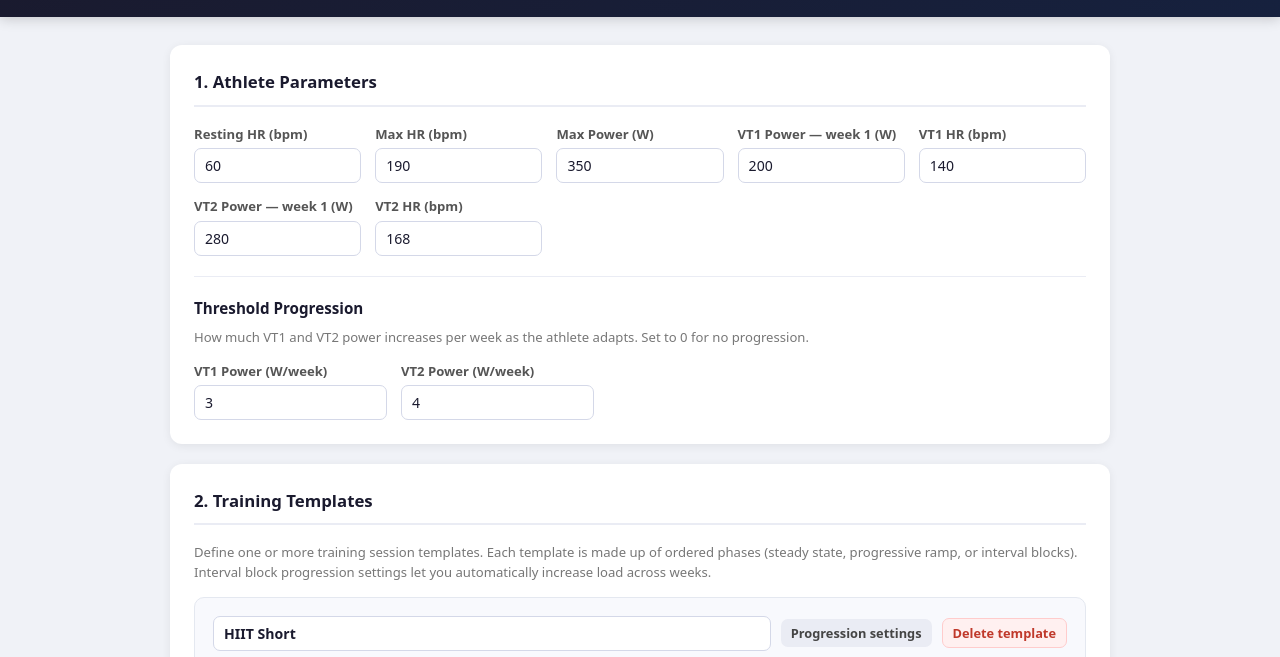
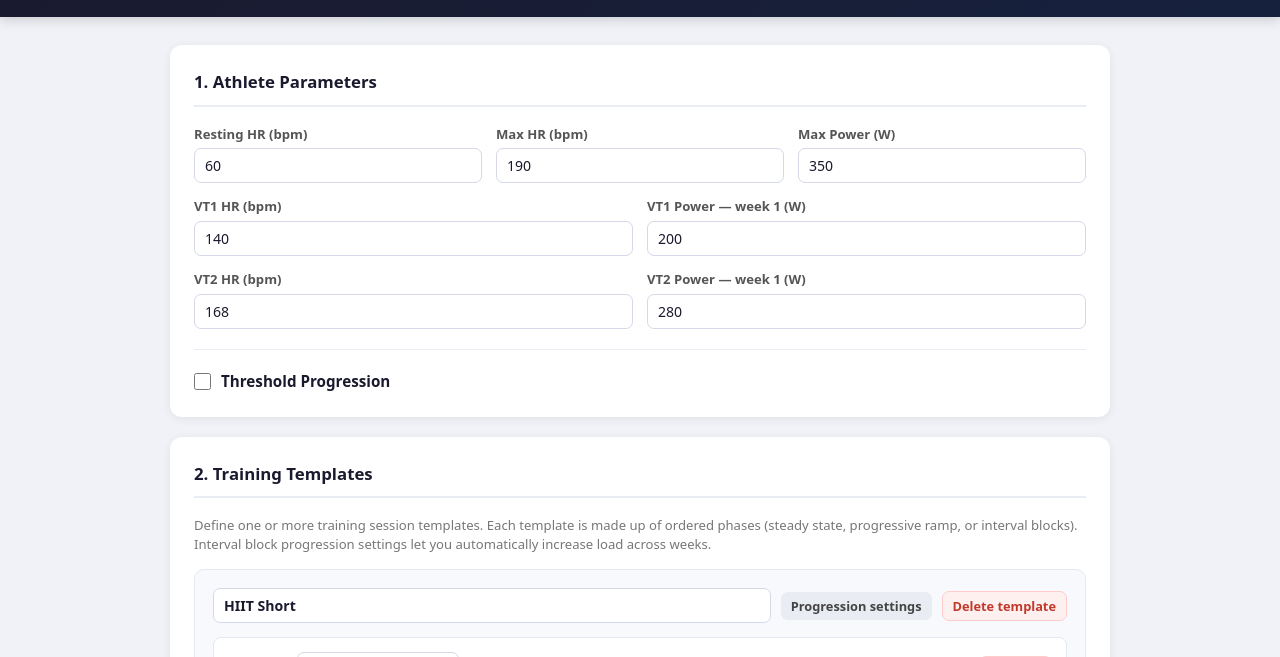
Before and after one commit to pimg/trainingschedule, a plain HTML site: page index.html in a window 1280 px wide. Shown: the part 79-736 px from the top of the page. Drawn offline with Linux system fonts and the light colour scheme.

Commit message:
changed athlete parameters
making threshold progression optional

```diff
--- a/index.html
+++ b/index.html
@@ -36,6 +36,11 @@
 
     /* === GRID LAYOUTS === */
     .param-grid { display: grid; grid-template-columns: repeat(auto-fill, minmax(145px, 1fr)); gap: 14px; }
+    .param-grid-row1 { display: grid; grid-template-columns: repeat(3, minmax(130px, 1fr)); gap: 14px; margin-bottom: 14px; }
+    .param-grid-row2, .param-grid-row3 { display: grid; grid-template-columns: repeat(2, minmax(130px, 1fr)); gap: 14px; margin-bottom: 14px; }
+    .prog-toggle-row { display: flex; align-items: center; gap: 10px; }
+    .prog-toggle-row label { margin-bottom: 0; font-size: 0.95rem; font-weight: 700; color: #1a1a2e; }
+    input[type="checkbox"].toggle-check { width: 17px; height: 17px; accent-color: #4a90e2; cursor: pointer; }
 
     /* === BUTTONS === */
     button { cursor: pointer; border: none; border-radius: 7px; font-family: inherit;
@@ -235,7 +240,7 @@
     <!-- 1. Athlete Parameters -->
     <div class="card">
       <h2>1. Athlete Parameters</h2>
-      <div class="param-grid">
+      <div class="param-grid-row1">
         <div>
           <label for="restHR">Resting HR (bpm)</label>
           <input type="number" id="restHR" min="30" max="100"
@@ -251,42 +256,67 @@
           <input type="number" id="maxPower" min="1" max="3000"
                  oninput="state.athleteParams.maxPower = +this.value">
         </div>
-        <div>
-          <label for="vt1Power">VT1 Power — week 1 (W)</label>
-          <input type="number" id="vt1Power" min="1" max="3000"
-                 oninput="state.athleteParams.vt1Power = +this.value">
-        </div>
+      </div>
+      <div class="param-grid-row2">
         <div>
           <label for="vt1HR">VT1 HR (bpm)</label>
           <input type="number" id="vt1HR" min="50" max="250"
                  oninput="state.athleteParams.vt1HR = +this.value">
         </div>
         <div>
-          <label for="vt2Power">VT2 Power — week 1 (W)</label>
-          <input type="number" id="vt2Power" min="1" max="3000"
-                 oninput="state.athleteParams.vt2Power = +this.value">
+          <label for="vt1Power">VT1 Power — week 1 (W)</label>
+          <input type="number" id="vt1Power" min="1" max="3000"
+                 oninput="state.athleteParams.vt1Power = +this.value">
         </div>
+      </div>
+      <div class="param-grid-row3">
         <div>
           <label for="vt2HR">VT2 HR (bpm)</label>
           <input type="number" id="vt2HR" min="50" max="250"
                  oninput="state.athleteParams.vt2HR = +this.value">
         </div>
+        <div>
+          <label for="vt2Power">VT2 Power — week 1 (W)</label>
+          <input type="number" id="vt2Power" min="1" max="3000"
+                 oninput="state.athleteParams.vt2Power = +this.value">
+        </div>
       </div>
 
       <hr class="section-divider">
 
-      <h2 style="border:none;padding:0;margin-bottom:8px;font-size:0.95rem">Threshold Progression</h2>
-      <p class="help-text">How much VT1 and VT2 power increases per week as the athlete adapts. Set to 0 for no progression.</p>
-      <div class="param-grid" style="max-width:400px">
-        <div>
-          <label for="vt1Prog">VT1 Power (W/week)</label>
-          <input type="number" id="vt1Prog" min="0" max="50" step="0.5"
-                 oninput="state.athleteParams.vt1ProgressionPerWeek = +this.value">
+      <div class="prog-toggle-row">
+        <input type="checkbox" id="thresholdProgEnabled" class="toggle-check"
+               onchange="onThresholdProgToggle(this.checked)">
+        <label for="thresholdProgEnabled">Threshold Progression</label>
+      </div>
+
+      <div id="threshold-prog-body" style="display:none">
+        <p class="help-text" style="margin-top:8px">
+          How much VT1 and VT2 power increases over time. Enter the watt increment and how many weeks between each step.
+        </p>
+        <div class="param-grid-row2">
+          <div>
+            <label for="vt1ProgWatts">VT1 increase (W)</label>
+            <input type="number" id="vt1ProgWatts" min="0" max="50" step="1"
+                   oninput="state.athleteParams.vt1ProgWatts = +this.value">
+          </div>
+          <div>
+            <label for="vt1ProgEveryNWeeks">VT1 every N weeks</label>
+            <input type="number" id="vt1ProgEveryNWeeks" min="1" max="26" step="1"
+                   oninput="state.athleteParams.vt1ProgEveryNWeeks = +this.value">
+          </div>
         </div>
-        <div>
-          <label for="vt2Prog">VT2 Power (W/week)</label>
-          <input type="number" id="vt2Prog" min="0" max="50" step="0.5"
-                 oninput="state.athleteParams.vt2ProgressionPerWeek = +this.value">
+        <div class="param-grid-row3">
+          <div>
+            <label for="vt2ProgWatts">VT2 increase (W)</label>
+            <input type="number" id="vt2ProgWatts" min="0" max="50" step="1"
+                   oninput="state.athleteParams.vt2ProgWatts = +this.value">
+          </div>
+          <div>
+            <label for="vt2ProgEveryNWeeks">VT2 every N weeks</label>
+            <input type="number" id="vt2ProgEveryNWeeks" min="1" max="26" step="1"
+                   oninput="state.athleteParams.vt2ProgEveryNWeeks = +this.value">
+          </div>
         </div>
       </div>
     </div>
@@ -362,8 +392,11 @@ let state = {
     restHR: 60, maxHR: 190, maxPower: 350,
     vt1Power: 200, vt1HR: 140,
     vt2Power: 280, vt2HR: 168,
-    vt1ProgressionPerWeek: 3,
-    vt2ProgressionPerWeek: 4
+    thresholdProgressionEnabled: false,
+    vt1ProgWatts: 0,
+    vt1ProgEveryNWeeks: 3,
+    vt2ProgWatts: 0,
+    vt2ProgEveryNWeeks: 4
   },
   scheduleConfig: {
     weeks: 8,
@@ -407,11 +440,18 @@ function fromSec(totalSec) {
 // ================================================================
 function paramsForWeek(weekIndex) {
   const ap = state.athleteParams;
-  return {
-    ...ap,
-    vt1Power: ap.vt1Power + weekIndex * (ap.vt1ProgressionPerWeek || 0),
-    vt2Power: ap.vt2Power + weekIndex * (ap.vt2ProgressionPerWeek || 0)
-  };
+  const vt1Inc = ap.thresholdProgressionEnabled
+    ? Math.floor(weekIndex / (ap.vt1ProgEveryNWeeks || 1)) * (ap.vt1ProgWatts || 0)
+    : 0;
+  const vt2Inc = ap.thresholdProgressionEnabled
+    ? Math.floor(weekIndex / (ap.vt2ProgEveryNWeeks || 1)) * (ap.vt2ProgWatts || 0)
+    : 0;
+  return { ...ap, vt1Power: ap.vt1Power + vt1Inc, vt2Power: ap.vt2Power + vt2Inc };
+}
+
+function onThresholdProgToggle(enabled) {
+  state.athleteParams.thresholdProgressionEnabled = enabled;
+  document.getElementById('threshold-prog-body').style.display = enabled ? '' : 'none';
 }
 
 function calcPower(iref, ap) {
@@ -1192,17 +1232,21 @@ function initDefaults() {
 
 function populateForms() {
   const ap = state.athleteParams;
-  document.getElementById('restHR').value    = ap.restHR;
-  document.getElementById('maxHR').value     = ap.maxHR;
-  document.getElementById('maxPower').value  = ap.maxPower;
-  document.getElementById('vt1Power').value  = ap.vt1Power;
-  document.getElementById('vt1HR').value     = ap.vt1HR;
-  document.getElementById('vt2Power').value  = ap.vt2Power;
-  document.getElementById('vt2HR').value     = ap.vt2HR;
-  document.getElementById('vt1Prog').value   = ap.vt1ProgressionPerWeek;
-  document.getElementById('vt2Prog').value   = ap.vt2ProgressionPerWeek;
-  document.getElementById('numWeeks').value  = state.scheduleConfig.weeks;
-  document.getElementById('sessPerWeek').value = state.scheduleConfig.sessionsPerWeek;
+  document.getElementById('restHR').value             = ap.restHR;
+  document.getElementById('maxHR').value              = ap.maxHR;
+  document.getElementById('maxPower').value           = ap.maxPower;
+  document.getElementById('vt1HR').value              = ap.vt1HR;
+  document.getElementById('vt1Power').value           = ap.vt1Power;
+  document.getElementById('vt2HR').value              = ap.vt2HR;
+  document.getElementById('vt2Power').value           = ap.vt2Power;
+  document.getElementById('thresholdProgEnabled').checked = ap.thresholdProgressionEnabled;
+  document.getElementById('threshold-prog-body').style.display = ap.thresholdProgressionEnabled ? '' : 'none';
+  document.getElementById('vt1ProgWatts').value       = ap.vt1ProgWatts;
+  document.getElementById('vt1ProgEveryNWeeks').value = ap.vt1ProgEveryNWeeks;
+  document.getElementById('vt2ProgWatts').value       = ap.vt2ProgWatts;
+  document.getElementById('vt2ProgEveryNWeeks').value = ap.vt2ProgEveryNWeeks;
+  document.getElementById('numWeeks').value           = state.scheduleConfig.weeks;
+  document.getElementById('sessPerWeek').value        = state.scheduleConfig.sessionsPerWeek;
 }
 
 document.addEventListener('DOMContentLoaded', () => {
```
